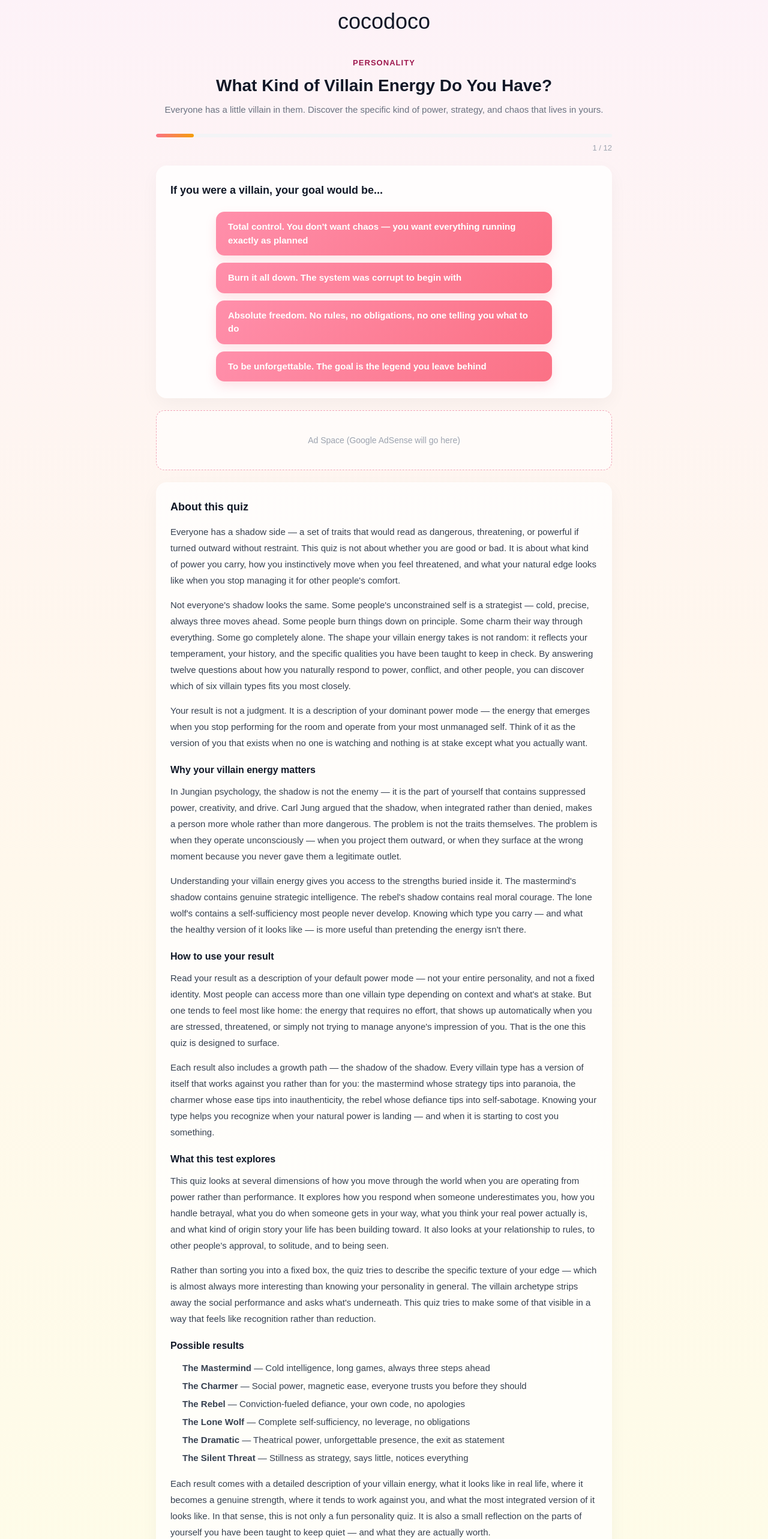
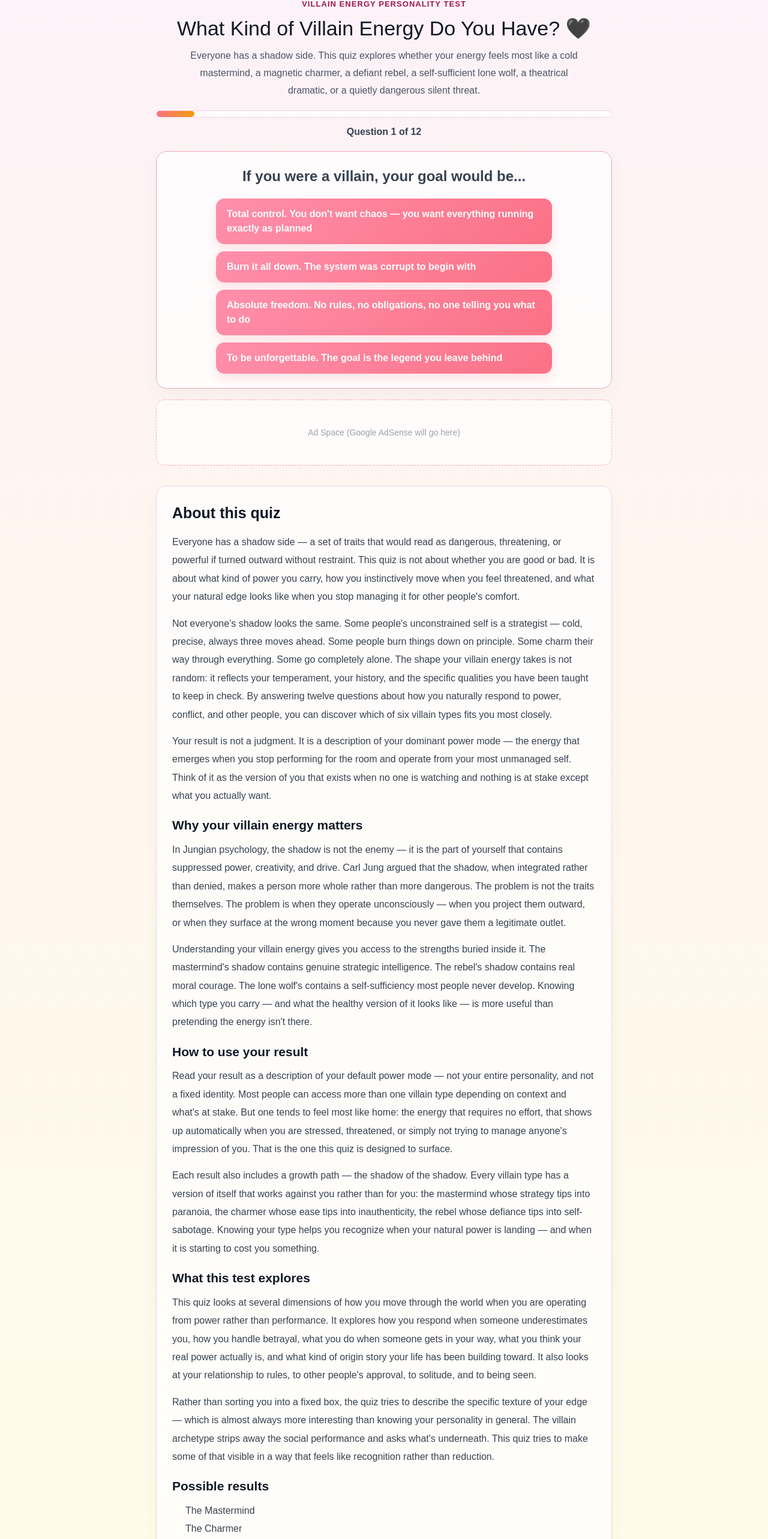
Before and after one commit to cocodoco-dev/cocodoco, a Next.js app: page /quiz/villain-energy in a window 1280 px wide. Shown: the part 39-2605 px from the top of the page at 60% size. Built offline with nearby package versions, Linux system fonts and the light colour scheme.

Commit message:
Fix villain-energy quiz layout and readability to match flirt-type standards

```diff
--- a/app/quiz/villain-energy/page.tsx
+++ b/app/quiz/villain-energy/page.tsx
@@ -177,137 +177,112 @@ export default function VillainEnergyQuiz() {
     <main
       style={{
         minHeight: "100vh",
-        background:
-          "linear-gradient(180deg, #fdf2f8 0%, #fff7ed 45%, #fefce8 100%)",
+        background: "linear-gradient(180deg, #fdf2f8 0%, #fff7ed 45%, #fefce8 100%)",
         fontFamily: "Arial, sans-serif",
-        padding: "48px 18px",
+        padding: "36px 18px 60px",
+        display: "flex",
+        justifyContent: "center",
       }}
     >
-      <header style={{ textAlign: "center", marginBottom: "32px" }}>
-        <a href="/" style={{ textDecoration: "none" }}>
-          <h1 style={{ fontSize: "36px", margin: 0, color: "#111827" }}>
-            cocodoco
-          </h1>
-        </a>
-      </header>
-
-      <div style={{ maxWidth: "min(760px, 100%)", margin: "0 auto" }}>
+      <div style={{ width: "min(760px, 100%)", textAlign: "center" }}>
         <p
           style={{
+            margin: "0 0 10px",
             fontSize: "13px",
             fontWeight: 700,
             letterSpacing: "0.08em",
             color: "#9d174d",
             textTransform: "uppercase",
-            marginBottom: "10px",
-            textAlign: "center",
           }}
         >
-          Personality
+          Villain Energy Personality Test
         </p>
-        <h2
+
+        <h1 style={{ fontSize: "34px", lineHeight: 1.2, marginBottom: "12px", color: "#111827" }}>
+          What Kind of Villain Energy Do You Have? 🖤
+        </h1>
+
+        <p
           style={{
-            fontSize: "28px",
-            fontWeight: 800,
-            color: "#111827",
-            textAlign: "center",
-            marginBottom: "10px",
-            lineHeight: 1.3,
+            margin: "0 auto 18px",
+            color: "#4b5563",
+            fontSize: "16px",
+            lineHeight: 1.8,
+            maxWidth: "680px",
           }}
         >
-          What Kind of Villain Energy Do You Have?
-        </h2>
-        <p
-          style={{
-            textAlign: "center",
-            color: "#6b7280",
-            fontSize: "15px",
-            marginBottom: "28px",
-            lineHeight: 1.6,
-          }}
-        >
-          Everyone has a little villain in them. Discover the specific kind of
-          power, strategy, and chaos that lives in yours.
+          Everyone has a shadow side. This quiz explores whether your energy
+          feels most like a cold mastermind, a magnetic charmer, a defiant
+          rebel, a self-sufficient lone wolf, a theatrical dramatic, or a
+          quietly dangerous silent threat.
         </p>
 
         <div
           style={{
-            background: "#f3f4f6",
+            width: "100%",
+            height: "12px",
             borderRadius: "999px",
-            height: "6px",
-            marginBottom: "8px",
+            background: "rgba(255,255,255,0.8)",
+            border: "1px solid #fbcfe8",
             overflow: "hidden",
+            marginBottom: "12px",
           }}
         >
           <div
             style={{
+              width: `${progress}%`,
               height: "100%",
-              width: `${progress}%`,
               background: "linear-gradient(90deg, #fb7185 0%, #f59e0b 100%)",
               borderRadius: "999px",
               transition: "width 0.25s ease",
             }}
           />
         </div>
-        <p
-          style={{
-            textAlign: "right",
-            fontSize: "13px",
-            color: "#9ca3af",
-            marginBottom: "20px",
-          }}
-        >
-          {current + 1} / {questions.length}
+
+        <p style={{ marginBottom: "20px", color: "#374151", fontSize: "16px", fontWeight: 700 }}>
+          Question {current + 1} of {questions.length}
         </p>
 
         <div
           style={{
-            background: "rgba(255,255,255,0.85)",
+            background: "rgba(255,255,255,0.78)",
+            border: "1px solid #f2a7b8",
             borderRadius: "18px",
-            padding: "28px 24px",
+            padding: "24px",
             boxShadow: "0 10px 30px rgba(0,0,0,0.04)",
-            marginBottom: "16px",
           }}
         >
-          <p
+          <h2
             style={{
-              fontSize: "18px",
+              marginBottom: "20px",
+              color: "#374151",
+              fontSize: "24px",
+              lineHeight: 1.45,
               fontWeight: 700,
-              color: "#111827",
-              marginBottom: "22px",
-              lineHeight: 1.5,
             }}
           >
             {q.q}
-          </p>
+          </h2>
 
-          <div
-            style={{
-              display: "flex",
-              flexDirection: "column",
-              gap: "12px",
-              alignItems: "center",
-            }}
-          >
+          <div style={{ display: "flex", flexDirection: "column", gap: "12px", alignItems: "center" }}>
             {q.opts.map((opt, i) => (
               <button
                 key={i}
                 onClick={() => handleOption(opt.s)}
                 style={{
+                  padding: "14px 18px",
+                  borderRadius: "14px",
+                  border: "none",
+                  background: "linear-gradient(135deg, #ff8fab 0%, #fb7185 100%)",
+                  color: "white",
+                  cursor: "pointer",
+                  fontSize: "16px",
+                  lineHeight: 1.5,
                   width: "min(560px, 100%)",
-                  padding: "14px 20px",
-                  background:
-                    "linear-gradient(135deg, #ff8fab 0%, #fb7185 100%)",
-                  color: "white",
-                  border: "none",
-                  borderRadius: "14px",
-                  fontSize: "15px",
                   fontWeight: 600,
-                  cursor: "pointer",
-                  textAlign: "left",
-                  lineHeight: 1.5,
                   boxShadow: "0 8px 18px rgba(251,113,133,0.18)",
                   fontFamily: "Arial, sans-serif",
+                  textAlign: "left",
                 }}
               >
                 {opt.t}
@@ -318,97 +293,164 @@ export default function VillainEnergyQuiz() {
 
         <div
           style={{
-            width: "min(760px, 100%)",
-            height: "100px",
+            marginTop: "18px",
+            width: "100%",
+            height: "110px",
             borderRadius: "14px",
             border: "1px dashed #f2a7b8",
-            background: "rgba(255,255,255,0.6)",
+            background: "rgba(255,255,255,0.65)",
             display: "flex",
             alignItems: "center",
             justifyContent: "center",
             color: "#9ca3af",
             fontSize: "14px",
-            margin: "20px 0",
           }}
         >
           Ad Space (Google AdSense will go here)
         </div>
 
-        <div
+        <section
           style={{
-            background: "rgba(255,255,255,0.75)",
+            marginTop: "34px",
+            textAlign: "left",
+            background: "rgba(255,255,255,0.76)",
+            border: "1px solid #f2d2db",
             borderRadius: "18px",
-            padding: "28px 24px",
-            boxShadow: "0 10px 30px rgba(0,0,0,0.04)",
-            marginTop: "8px",
+            padding: "26px",
+            color: "#374151",
+            boxShadow: "0 10px 30px rgba(0,0,0,0.03)",
           }}
         >
-          <h3
-            style={{
-              fontSize: "18px",
-              fontWeight: 700,
-              color: "#111827",
-              marginBottom: "14px",
-            }}
-          >
+          <h2 style={{ fontSize: "25px", fontWeight: 700, marginTop: 0, marginBottom: "14px", color: "#111827" }}>
             About this quiz
+          </h2>
+
+          <p style={{ lineHeight: 1.9, fontSize: "16px", marginBottom: "14px" }}>
+            Everyone has a shadow side — a set of traits that would read as
+            dangerous, threatening, or powerful if turned outward without
+            restraint. This quiz is not about whether you are good or bad. It
+            is about what kind of power you carry, how you instinctively move
+            when you feel threatened, and what your natural edge looks like
+            when you stop managing it for other people&apos;s comfort.
+          </p>
+
+          <p style={{ lineHeight: 1.9, fontSize: "16px", marginBottom: "14px" }}>
+            Not everyone&apos;s shadow looks the same. Some people&apos;s
+            unconstrained self is a strategist — cold, precise, always three
+            moves ahead. Some people burn things down on principle. Some charm
+            their way through everything. Some go completely alone. The shape
+            your villain energy takes is not random: it reflects your
+            temperament, your history, and the specific qualities you have been
+            taught to keep in check. By answering twelve questions about how
+            you naturally respond to power, conflict, and other people, you can
+            discover which of six villain types fits you most closely.
+          </p>
+
+          <p style={{ lineHeight: 1.9, fontSize: "16px", marginBottom: "18px" }}>
+            Your result is not a judgment. It is a description of your dominant
+            power mode — the energy that emerges when you stop performing for
+            the room and operate from your most unmanaged self. Think of it as
+            the version of you that exists when no one is watching and nothing
+            is at stake except what you actually want.
+          </p>
+
+          <h3 style={{ fontSize: "21px", fontWeight: 700, marginBottom: "10px", color: "#111827" }}>
+            Why your villain energy matters
           </h3>
 
-          <p style={{ color: "#374151", fontSize: "15px", lineHeight: 1.8, marginBottom: "14px" }}>
-            Everyone has a shadow side — a set of traits that would read as dangerous, threatening, or powerful if turned outward without restraint. This quiz is not about whether you are good or bad. It is about what kind of power you carry, how you instinctively move when you feel threatened, and what your natural edge looks like when you stop managing it for other people&apos;s comfort.
-          </p>
-          <p style={{ color: "#374151", fontSize: "15px", lineHeight: 1.8, marginBottom: "14px" }}>
-            Not everyone&apos;s shadow looks the same. Some people&apos;s unconstrained self is a strategist — cold, precise, always three moves ahead. Some people burn things down on principle. Some charm their way through everything. Some go completely alone. The shape your villain energy takes is not random: it reflects your temperament, your history, and the specific qualities you have been taught to keep in check. By answering twelve questions about how you naturally respond to power, conflict, and other people, you can discover which of six villain types fits you most closely.
-          </p>
-          <p style={{ color: "#374151", fontSize: "15px", lineHeight: 1.8, marginBottom: "14px" }}>
-            Your result is not a judgment. It is a description of your dominant power mode — the energy that emerges when you stop performing for the room and operate from your most unmanaged self. Think of it as the version of you that exists when no one is watching and nothing is at stake except what you actually want.
+          <p style={{ lineHeight: 1.9, fontSize: "16px", marginBottom: "14px" }}>
+            In Jungian psychology, the shadow is not the enemy — it is the part
+            of yourself that contains suppressed power, creativity, and drive.
+            Carl Jung argued that the shadow, when integrated rather than
+            denied, makes a person more whole rather than more dangerous. The
+            problem is not the traits themselves. The problem is when they
+            operate unconsciously — when you project them outward, or when they
+            surface at the wrong moment because you never gave them a
+            legitimate outlet.
           </p>
 
-          <h3 style={{ fontSize: "16px", fontWeight: 700, color: "#111827", marginBottom: "10px", marginTop: "20px" }}>
-            Why your villain energy matters
-          </h3>
-          <p style={{ color: "#374151", fontSize: "15px", lineHeight: 1.8, marginBottom: "14px" }}>
-            In Jungian psychology, the shadow is not the enemy — it is the part of yourself that contains suppressed power, creativity, and drive. Carl Jung argued that the shadow, when integrated rather than denied, makes a person more whole rather than more dangerous. The problem is not the traits themselves. The problem is when they operate unconsciously — when you project them outward, or when they surface at the wrong moment because you never gave them a legitimate outlet.
-          </p>
-          <p style={{ color: "#374151", fontSize: "15px", lineHeight: 1.8, marginBottom: "14px" }}>
-            Understanding your villain energy gives you access to the strengths buried inside it. The mastermind&apos;s shadow contains genuine strategic intelligence. The rebel&apos;s shadow contains real moral courage. The lone wolf&apos;s contains a self-sufficiency most people never develop. Knowing which type you carry — and what the healthy version of it looks like — is more useful than pretending the energy isn&apos;t there.
+          <p style={{ lineHeight: 1.9, fontSize: "16px", marginBottom: "18px" }}>
+            Understanding your villain energy gives you access to the strengths
+            buried inside it. The mastermind&apos;s shadow contains genuine
+            strategic intelligence. The rebel&apos;s shadow contains real moral
+            courage. The lone wolf&apos;s contains a self-sufficiency most
+            people never develop. Knowing which type you carry — and what the
+            healthy version of it looks like — is more useful than pretending
+            the energy isn&apos;t there.
           </p>
 
-          <h3 style={{ fontSize: "16px", fontWeight: 700, color: "#111827", marginBottom: "10px", marginTop: "20px" }}>
+          <h3 style={{ fontSize: "21px", fontWeight: 700, marginBottom: "10px", color: "#111827" }}>
             How to use your result
           </h3>
-          <p style={{ color: "#374151", fontSize: "15px", lineHeight: 1.8, marginBottom: "14px" }}>
-            Read your result as a description of your default power mode — not your entire personality, and not a fixed identity. Most people can access more than one villain type depending on context and what&apos;s at stake. But one tends to feel most like home: the energy that requires no effort, that shows up automatically when you are stressed, threatened, or simply not trying to manage anyone&apos;s impression of you. That is the one this quiz is designed to surface.
-          </p>
-          <p style={{ color: "#374151", fontSize: "15px", lineHeight: 1.8, marginBottom: "14px" }}>
-            Each result also includes a growth path — the shadow of the shadow. Every villain type has a version of itself that works against you rather than for you: the mastermind whose strategy tips into paranoia, the charmer whose ease tips into inauthenticity, the rebel whose defiance tips into self-sabotage. Knowing your type helps you recognize when your natural power is landing — and when it is starting to cost you something.
+
+          <p style={{ lineHeight: 1.9, fontSize: "16px", marginBottom: "14px" }}>
+            Read your result as a description of your default power mode — not
+            your entire personality, and not a fixed identity. Most people can
+            access more than one villain type depending on context and
+            what&apos;s at stake. But one tends to feel most like home: the
+            energy that requires no effort, that shows up automatically when
+            you are stressed, threatened, or simply not trying to manage
+            anyone&apos;s impression of you. That is the one this quiz is
+            designed to surface.
           </p>
 
-          <h3 style={{ fontSize: "16px", fontWeight: 700, color: "#111827", marginBottom: "10px", marginTop: "20px" }}>
+          <p style={{ lineHeight: 1.9, fontSize: "16px", marginBottom: "18px" }}>
+            Each result also includes a growth path — the shadow of the shadow.
+            Every villain type has a version of itself that works against you
+            rather than for you: the mastermind whose strategy tips into
+            paranoia, the charmer whose ease tips into inauthenticity, the
+            rebel whose defiance tips into self-sabotage. Knowing your type
+            helps you recognize when your natural power is landing — and when
+            it is starting to cost you something.
+          </p>
+
+          <h3 style={{ fontSize: "21px", fontWeight: 700, marginBottom: "10px", color: "#111827" }}>
             What this test explores
           </h3>
-          <p style={{ color: "#374151", fontSize: "15px", lineHeight: 1.8, marginBottom: "14px" }}>
-            This quiz looks at several dimensions of how you move through the world when you are operating from power rather than performance. It explores how you respond when someone underestimates you, how you handle betrayal, what you do when someone gets in your way, what you think your real power actually is, and what kind of origin story your life has been building toward. It also looks at your relationship to rules, to other people&apos;s approval, to solitude, and to being seen.
-          </p>
-          <p style={{ color: "#374151", fontSize: "15px", lineHeight: 1.8, marginBottom: "14px" }}>
-            Rather than sorting you into a fixed box, the quiz tries to describe the specific texture of your edge — which is almost always more interesting than knowing your personality in general. The villain archetype strips away the social performance and asks what&apos;s underneath. This quiz tries to make some of that visible in a way that feels like recognition rather than reduction.
+
+          <p style={{ lineHeight: 1.9, fontSize: "16px", marginBottom: "14px" }}>
+            This quiz looks at several dimensions of how you move through the
+            world when you are operating from power rather than performance. It
+            explores how you respond when someone underestimates you, how you
+            handle betrayal, what you do when someone gets in your way, what
+            you think your real power actually is, and what kind of origin
+            story your life has been building toward. It also looks at your
+            relationship to rules, to other people&apos;s approval, to
+            solitude, and to being seen.
           </p>
 
-          <h3 style={{ fontSize: "16px", fontWeight: 700, color: "#111827", marginBottom: "10px", marginTop: "20px" }}>
+          <p style={{ lineHeight: 1.9, fontSize: "16px", marginBottom: "18px" }}>
+            Rather than sorting you into a fixed box, the quiz tries to
+            describe the specific texture of your edge — which is almost always
+            more interesting than knowing your personality in general. The
+            villain archetype strips away the social performance and asks
+            what&apos;s underneath. This quiz tries to make some of that
+            visible in a way that feels like recognition rather than reduction.
+          </p>
+
+          <h3 style={{ fontSize: "21px", fontWeight: 700, marginBottom: "10px", color: "#111827" }}>
             Possible results
           </h3>
-          <ul style={{ color: "#374151", fontSize: "15px", lineHeight: 2, marginBottom: "14px", paddingLeft: "20px" }}>
-            <li><strong>The Mastermind</strong> — Cold intelligence, long games, always three steps ahead</li>
-            <li><strong>The Charmer</strong> — Social power, magnetic ease, everyone trusts you before they should</li>
-            <li><strong>The Rebel</strong> — Conviction-fueled defiance, your own code, no apologies</li>
-            <li><strong>The Lone Wolf</strong> — Complete self-sufficiency, no leverage, no obligations</li>
-            <li><strong>The Dramatic</strong> — Theatrical power, unforgettable presence, the exit as statement</li>
-            <li><strong>The Silent Threat</strong> — Stillness as strategy, says little, notices everything</li>
+
+          <ul style={{ paddingLeft: "22px", lineHeight: 1.9, fontSize: "16px", marginTop: 0, marginBottom: "18px" }}>
+            <li>The Mastermind</li>
+            <li>The Charmer</li>
+            <li>The Rebel</li>
+            <li>The Lone Wolf</li>
+            <li>The Dramatic</li>
+            <li>The Silent Threat</li>
           </ul>
-          <p style={{ color: "#374151", fontSize: "15px", lineHeight: 1.8 }}>
-            Each result comes with a detailed description of your villain energy, what it looks like in real life, where it becomes a genuine strength, where it tends to work against you, and what the most integrated version of it looks like. In that sense, this is not only a fun personality quiz. It is also a small reflection on the parts of yourself you have been taught to keep quiet — and what they are actually worth.
+
+          <p style={{ lineHeight: 1.9, fontSize: "16px", marginBottom: 0 }}>
+            Each result comes with a detailed description of your villain
+            energy, what it looks like in real life, where it becomes a genuine
+            strength, where it tends to work against you, and what the most
+            integrated version of it looks like. In that sense, this is not
+            only a fun personality quiz. It is also a small reflection on the
+            parts of yourself you have been taught to keep quiet — and what
+            they are actually worth.
           </p>
-        </div>
+        </section>
       </div>
     </main>
   );
```
Also changed, not shown: 1 other file (tests, documents, lock files or other folders).
